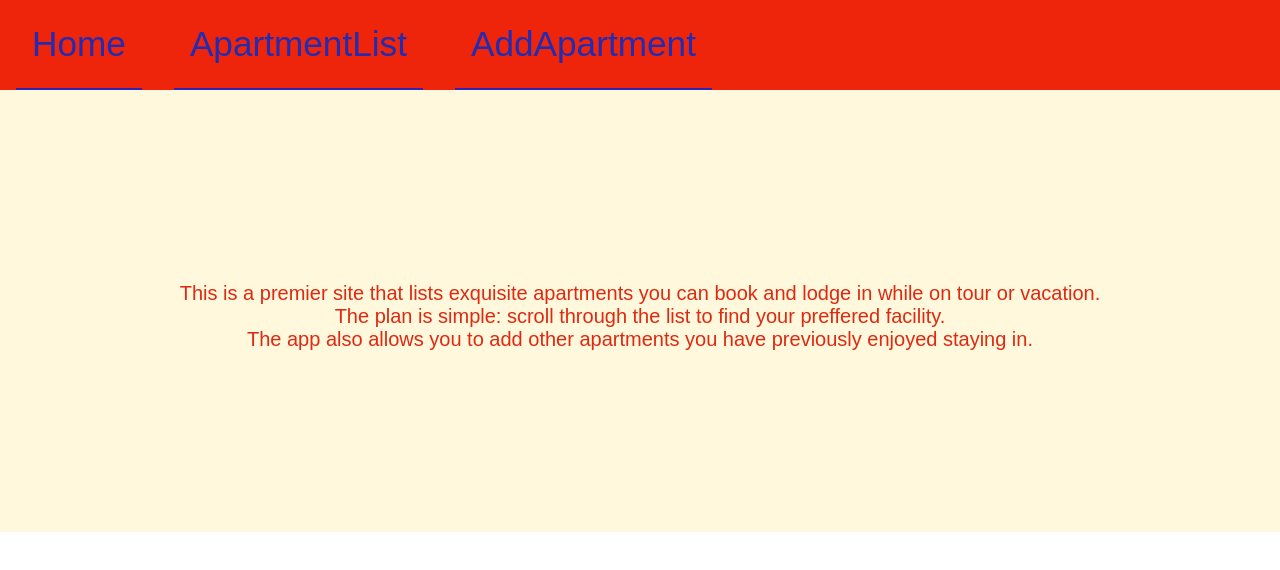
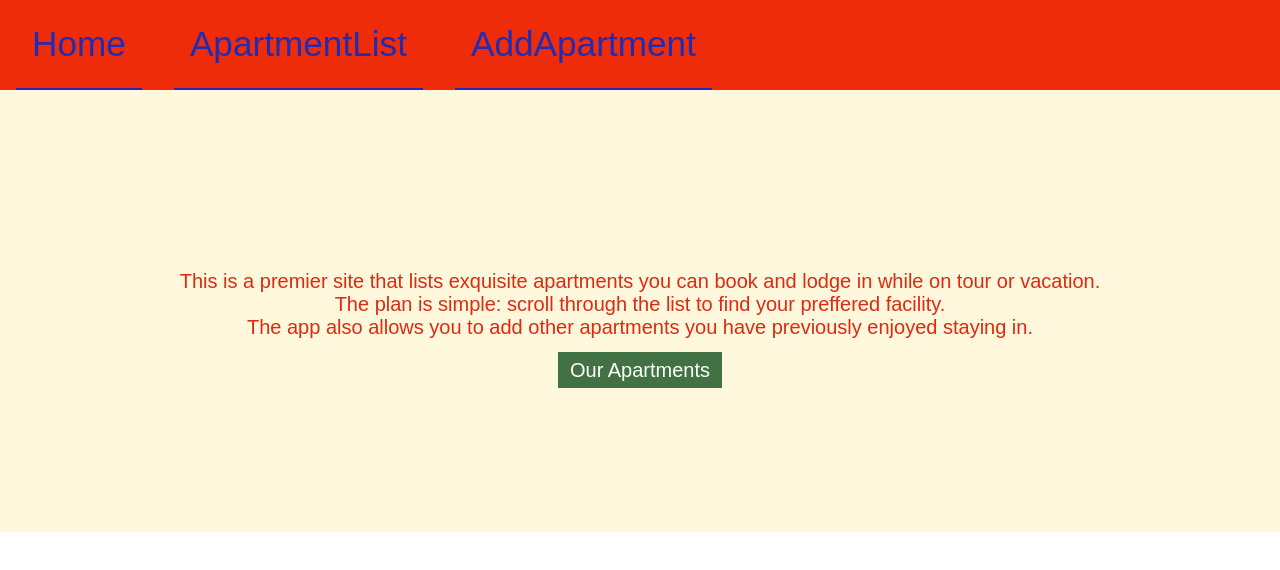
Before and after one commit to joshuamwale/Airbnb-clone-Apartment-listing-App, a React (Create React App) app: page / in a window 1280 px wide. Shown: the top 570 px of the page. Built offline with nearby package versions, Linux system fonts and the light colour scheme.

Commit message:
added homebutton to link to our apartments

```diff
--- a/src/components/home/Home.js
+++ b/src/components/home/Home.js
@@ -1,4 +1,6 @@
 import React from "react";
+import { Link } from "react-router-dom";
+
 
 function Home() {
     return(
@@ -10,6 +12,7 @@ function Home() {
                 The plan is simple: scroll through the list to find your preffered facility. <br></br>
                 The app also allows you to add other apartments you have previously enjoyed staying in.
                 </p>
+                <Link to="/apartmentlist" className="homebtn">Our Apartments</Link>
             </center>
         </div>
     )
--- a/src/index.css
+++ b/src/index.css
@@ -10,10 +10,20 @@ body {
   flex-direction: row;
 }
 
+.homebtn {
+  margin-right: 10px;
+  margin-left: 10px;
+  max-height: fit-content;
+  text-decoration: none;
+  background-color: rgb(66, 114, 68);
+  padding: 7px 12px;
+  color: white;
+}
+
 .navBar {
   position: fixed;
   overflow: hidden;
-  background-color: rgb(238, 37, 10);
+  background-color: rgb(238, 44, 10);
   top: 0;
   left: 0;
   right: 0;
--- a/src/index.js
+++ b/src/index.js
@@ -7,9 +7,12 @@ import reportWebVitals from './reportWebVitals';
 
 const root = ReactDOM.createRoot(document.getElementById('root'));
 root.render(
+  <React.StrictMode>
   <BrowserRouter>
      <App />
   </BrowserRouter>
+  </React.StrictMode>
+
 );
 
 // If you want to start measuring performance in your app, pass a function
```
